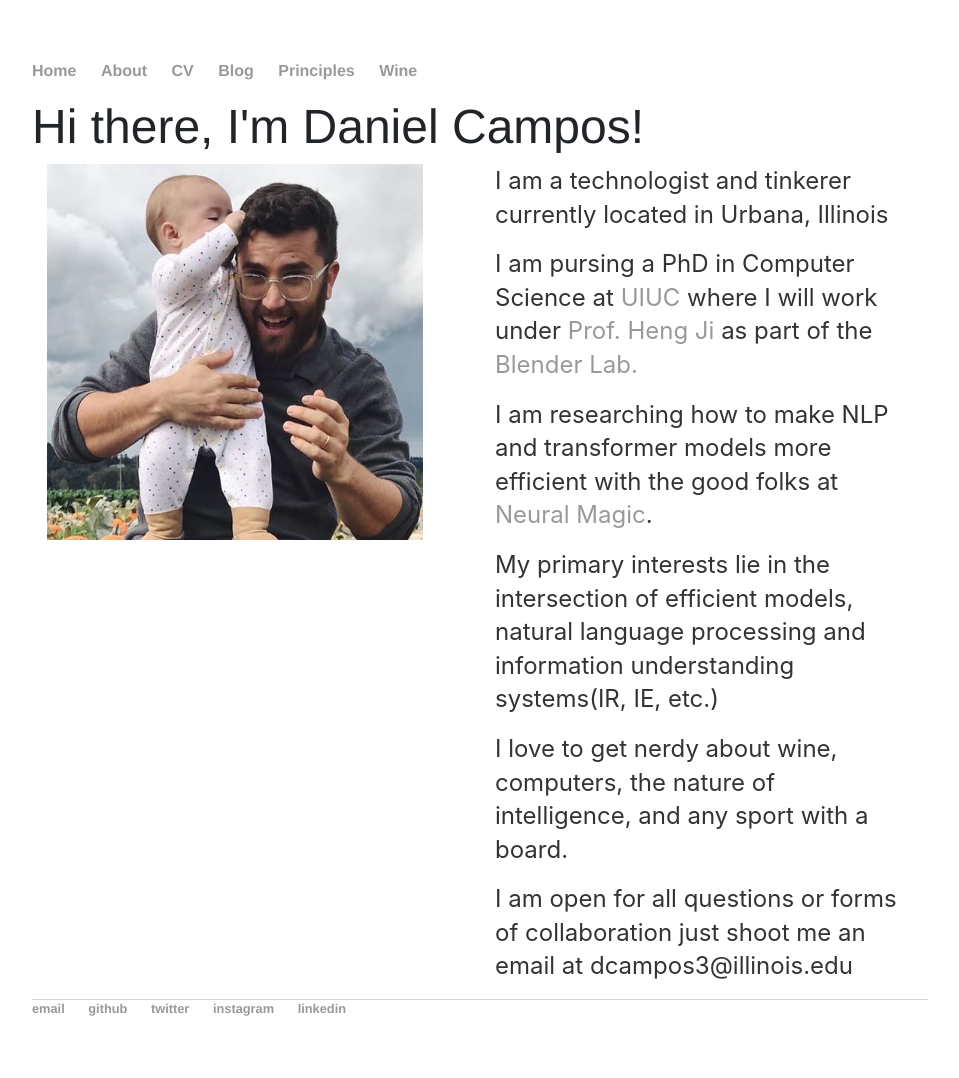
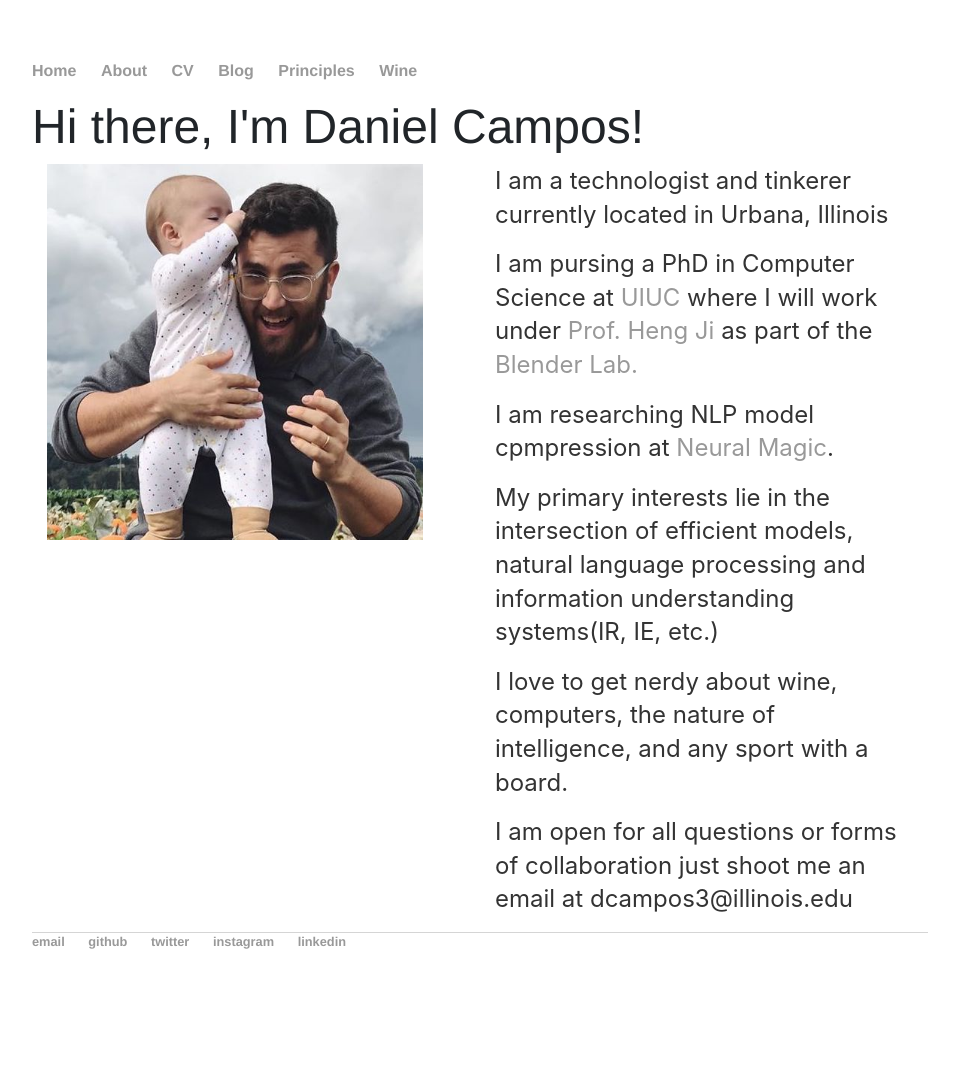
Before and after one commit to spacemanidol/spacemanidol.github.io, a Jekyll site: the page built from index.html, in a window 1280 px wide. Shown: the whole page, without its empty margins (160-1119 px from the left). Built offline with Jekyll 4.4.1, drawn with Linux system fonts in a browser that asks for light colours; comment, search, counter and statistics services are not loaded; after the commit the page ends 1011 px from its top, so only the background shows below that.

Commit message:
Update index.html

```diff
--- a/index.html
+++ b/index.html
@@ -12,7 +12,7 @@ title: Daniel Campos
 	<div class="col-md-6">
 		<p>I am a technologist and tinkerer currently located in Urbana, Illinois</p>
 		<p>I am pursing a PhD in Computer Science at <a href='https://cs.illinois.edu/'>UIUC</a> where I will work under <a href='http://blender.cs.illinois.edu/hengji.html'>Prof. Heng Ji</a> as part of the <a href='http://blender.cs.illinois.edu/index.html'>Blender Lab.</a></p>
-		<p>I am researching how to make NLP and transformer models more efficient with the good folks at <a href='https://neuralmagic.com/'>Neural Magic</a>.</p>
+		<p>I am researching NLP model cpmpression at <a href='https://neuralmagic.com/'>Neural Magic</a>.</p>
 		<p>My primary interests lie in the intersection of efficient models, natural language processing and information understanding systems(IR, IE, etc.)</p>
 		<p>I love to get nerdy about wine, computers, the nature of intelligence, and any sport with a board.</p>
 		<p>I am open for all questions or forms of collaboration just shoot me an email at dcampos3@illinois.edu</p>
```
